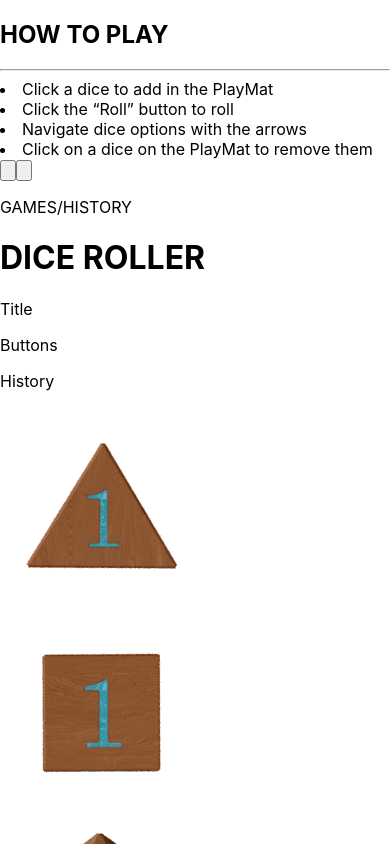
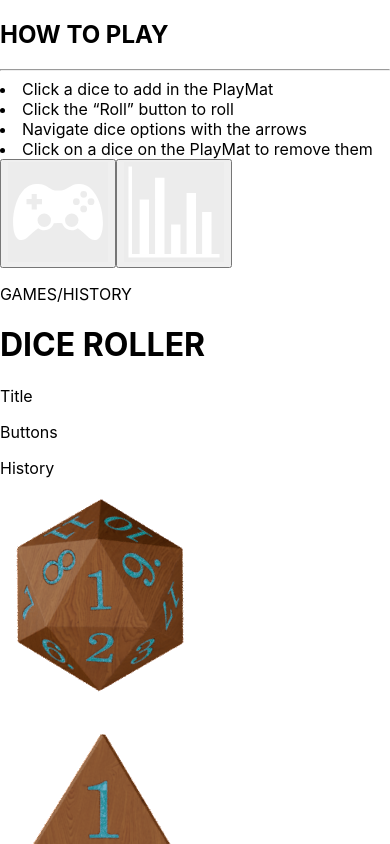
Before and after one commit to Ceazah-Ezz/protodiceroller, a React (Create React App) app: page / in a window 390 px wide. Built offline with nearby package versions, Linux system fonts and the light colour scheme.

Commit message:
Adjusted styles and added initial breakpoints for responsiveness
Still work in progress with dice positions as well as layout to be responsive in different devices

```diff
--- a/src/Presentation/Pages/Buttons.js
+++ b/src/Presentation/Pages/Buttons.js
@@ -3,16 +3,12 @@ import histogram from "./histogram.svg";
 
 function Buttons() {
   return (
-    <div className="flex flex-row border-2 border-red-500 space-x-10 p-12">
-      <button className="h-[300px] w-[300px] bg-[#05a895] m-3 rounded-[20px]">
-        <img className="h-[200px] w-[200px]" src={console} alt="Console Icon" />
+    <div className="flex flex-row border-2 border-red-500 items-center justify-center">
+      <button className="h-auto w-fit bg-[#05a895] rounded-[20px] p-3 m-2">
+        <img width={100} height={100} className="" src={console} alt="Console Icon" />
       </button>
-      <button className="h-[200px] w-[200px]bg-[#05a895] m-3 rounded-[20px]">
-        <img
-          className="h-[200px] w-[200px]"
-          src={histogram}
-          alt="Histogram Icon"
-        />
+      <button className="h-auto w-fit bg-[#05a895] rounded-[20px] p-3 m-2">
+        <img width={100} height={100} className="" src={histogram} alt="Histogram Icon" />
       </button>
     </div>
   );
--- a/src/Presentation/Pages/History.js
+++ b/src/Presentation/Pages/History.js
@@ -3,7 +3,7 @@
 function History() {
     return(
         <div className="flex-row border-2 border-red-500">
-          <div className="flex p-2 w-full h-80 bg-[#05a895] rounded-[25px] justify-center items-center overflow-auto">
+          <div className="flex p-2 w-full h-fit bg-[#05a895] rounded-[25px] justify-center items-center overflow-auto">
             <p className="text-white">GAMES/HISTORY</p>
           </div>
         </div>
--- a/src/Presentation/Pages/HowTo.js
+++ b/src/Presentation/Pages/HowTo.js
@@ -3,7 +3,7 @@
 function HowTo() {
     return(
         <div className="flex-row border-2 border-red-500">
-          <div className="p-3 bg-gray-500 rounded-[20px] text-white">
+          <div className="p-3 h-fit bg-gray-500 rounded-[20px] text-white">
             <h2 className="text-white text-4xl font-bold">HOW TO PLAY</h2>
             <hr></hr>
             <li>Click a dice to add in the PlayMat</li>
--- a/src/Presentation/Pages/Playmat.js
+++ b/src/Presentation/Pages/Playmat.js
@@ -1,6 +1,7 @@
 import { useContext } from "react";
 
 import playmat from "./SpiritTray.png";
+import playmatrotated from "./SpiritTrayRotated.png";
 import { DieContext } from "../Context/DieContext";
 import { DieSkinContext } from "../Context/DieSkinContext";
 import DieComponent from "../Components/DieComponent";
@@ -13,7 +14,24 @@ function Playmat() {
   const { dieSkin } = useContext(DieSkinContext);
 
   return (
-    <div className="flex flex-row w-full h-5/6 border-2 border-red-500 justify-center items-center">
+    <>
+    <div className="hidden md:flex flex-row w-full h-24 border-2 border-green-500 justify-center items-center">
+        <div className="flex flex-row">
+          {dice.map((die, index) => {
+            return (
+              <DieComponent
+                key={index}
+                die={die}
+                dieSkin={dieSkin}
+                onRemove={() => {
+                  handleRemoveDie(index);
+                }}
+              />
+            );
+          })}
+        </div>
+    </div>
+    <div className="flex flex-row w-full h-auto border-2 border-blue-500 justify-center items-center">
       {/* Scroll Arrows Container */}
       {/* <div className="absolute left-10 top-1/2 -translate-y-1/2 flex flex-col justify-between items-center h-[680px] w-[408px] z-10">
                 <button>
@@ -26,8 +44,8 @@ function Playmat() {
             </div> */}
 
       {/* Playmat Image */}
-      <div>
-        <div className="flex flex-row">
+      <div className="hidden md:flex border-2 border-blue-500">
+        <div className="flex flex-row rotate-90">
           <DieComponent
             dieSkin={dieSkin}
             dieType={4}
@@ -71,35 +89,29 @@ function Playmat() {
             }}
           />
         </div>
+        <div>
+          <img src={playmat} alt="PlayMat" className="w-full h-full object-cover" />
 
-        <img src={playmat} alt="PlayMat" className="w-full" />
-        <div className="flex flex-row">
-          {dice.map((die, index) => {
-            return (
-              <DieComponent
-                key={index}
-                die={die}
-                dieSkin={dieSkin}
-                onRemove={() => {
-                  handleRemoveDie(index);
-                }}
-              />
-            );
-          })}
-        </div>
-        <button
+          <button
+          className="absolute right-20 bg-[#05a895] p-4 rounded-md"
           onClick={() => {
             handleRollDice();
           }}
         >
           Roll Dice
         </button>
+        </div>
+      </div>
+
+      <div className="flex flex-row md:hidden">
+        <img src={playmatrotated} alt="PlayMat Rotated" className="w-[400px] h-auto p-3" />
       </div>
 
       {/* <button className='absolute bottom-4 right-4 bg-[#05a895] hover:bg-[#048579] text-white font-bold py-2 px-6 rounded-[25px] shadow-lg transition duration-200"'>
                 <img width={100} height={100} src={roll} alt='ROLL!'/>
             </button> */}
     </div>
+    </>
   );
 }
 
--- a/src/Presentation/Pages/Revamped.js
+++ b/src/Presentation/Pages/Revamped.js
@@ -25,22 +25,22 @@ function Revamped() {
 
       <div className="flex-col w-full h-screen border-2 border-blue-500">
         {/* Title */}
-        <div className="hidden md:flex flex-row h-1/6 border-2 border-red-500 justify-center items-center">
+        <div className="hidden md:flex flex-row h-auto border-2 border-red-500 justify-center items-center p-2">
           <h1 className="text-white text-8xl font-bold">DICE ROLLER</h1>
         </div>
 
         {/* Playmat */}
-        <div className="flex-row w-full h-auto border-2 border-green-500 md:hidden">
+        <div className="flex flex-row w-full h-auto border-2 border-green-500 md:hidden">
           <div className="flex-col w-1/2 h-auto border-2 border-green-500 md:hidden">
             <p className="text-white"> Title </p>
           </div>
           <div className="flex-col w-1/2 h-auto border-2 border-green-500 md:hidden">
             <p className="text-white"> Buttons </p>
           </div>
-          <div className="flex-row w-full h-auto border-2 border-green-500 md:hidden">
+        </div>
+        <div className="flex-row w-full h-auto border-2 border-green-500 md:hidden">
             <p className="text-white"> History </p>
           </div>
-        </div>
         <Playmat />
       </div>
     </div>
```
Also changed, not shown: src/Presentation/Pages/SpiritTrayRotated.png (added).
